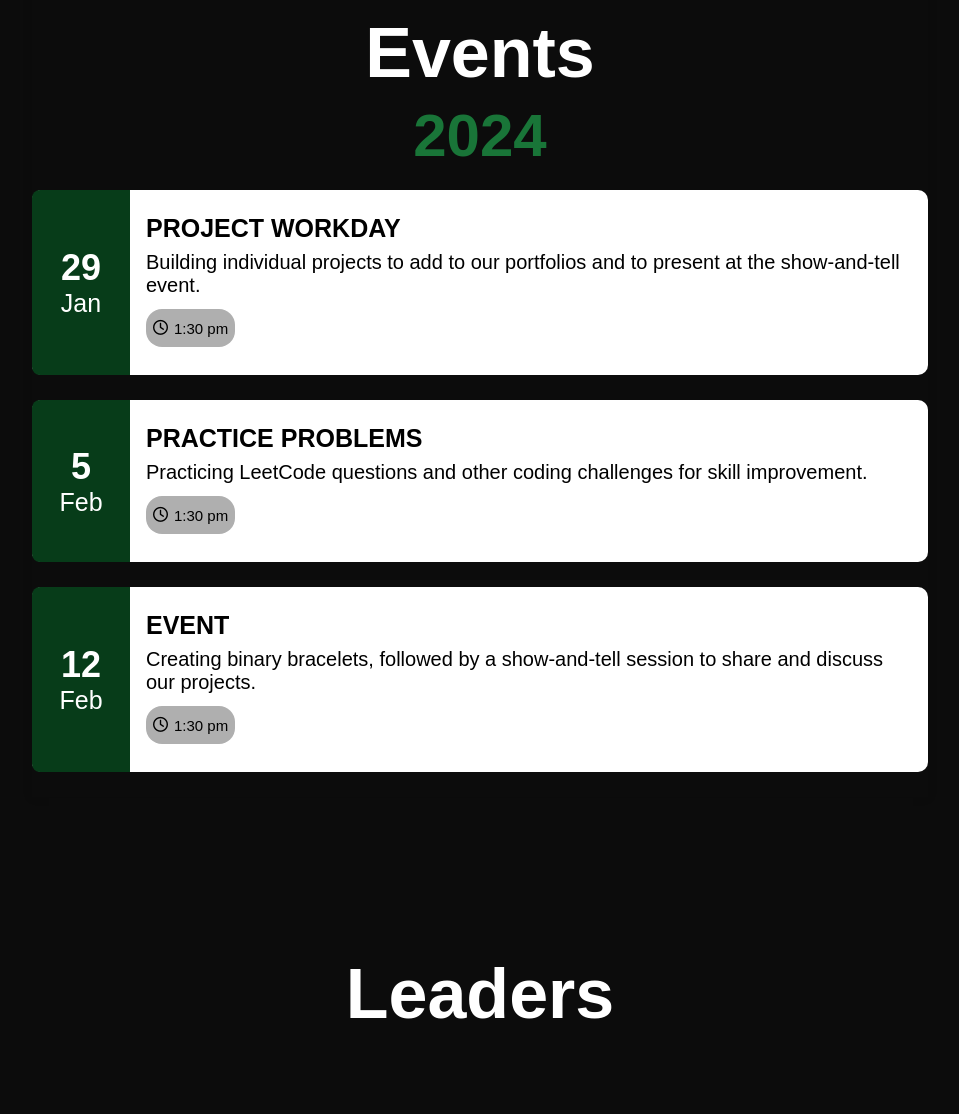
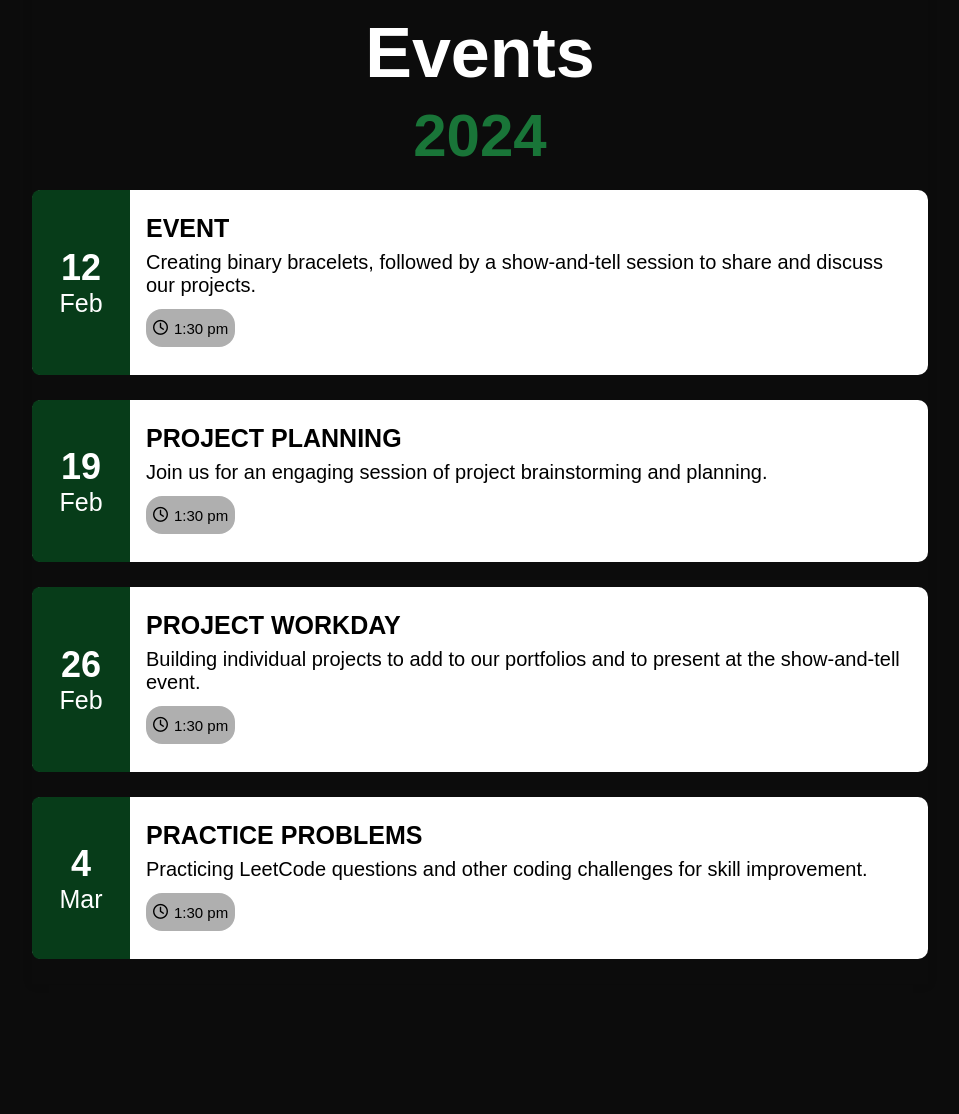
Before and after one commit to CSclubatFrisco/CsClubatFrisco.github.io, a website: page index.html in a window 1280 px wide. Shown: the part 1881-2995 px from the top of the page, without its empty margins (160-1119 px from the left). Drawn offline with nearby package versions, Linux system fonts and the light colour scheme; a web font is replaced by a local one.

Commit message:
Update index.html

```diff
--- a/index.html
+++ b/index.html
@@ -124,32 +124,54 @@
         <h3 class="evtitle">Events</h3>
         <h3 class="year">2024</h3>
 
-         <!--<div class="event">
+        <div class="event">
             <div class="event-left">
                 <div class="event-date">
-                    <div class="date">22</div>
-                    <div class="month">Jan</div>
+                    <div class="date">12</div>
+                    <div class="month">Feb</div>
+                </div>
+            </div>
+
+            <div class="event-right">
+                <h3 class="event-title">Event</h3>
+
+                <div class="event-description">
+                    Creating binary bracelets, followed by a show-and-tell session to share and discuss our projects.
+                </div>
+
+
+                <div class="event-timing">
+                    <i class="fa-regular fa-clock"></i> 1:30 pm
+                </div>
+            </div>
+        </div>
+         <div class="event">
+            <div class="event-left">
+                <div class="event-date">
+                    <div class="date">19</div>
+                    <div class="month">Feb</div>
                 </div>
             </div>
 
            <div class="event-right">
-                <h3 class="event-title">First Meeting!</h3>
+                <h3 class="event-title">Project Planning</h3>
 
                 <div class="event-description">
-                    Join our first meeting to learn about the club, engage in a collaborative game session, and dive into project planning.
+                    Join us for an engaging session of project brainstorming and planning.
                 </div>
 
                 <div class="event-timing">
-                    <i class="fa-regular fa-clock"></i>1:00 pm
+                    <i class="fa-regular fa-clock"></i>1:30 pm
                 </div>
             </div>
-        </div>-->
+        </div>
 
-        <div class="event">
+
+	 <div class="event">
             <div class="event-left">
                 <div class="event-date">
-                    <div class="date">29</div>
-                    <div class="month">Jan</div>
+                    <div class="date">26</div>
+                    <div class="month">Feb</div>
                 </div>
             </div>
 
@@ -169,8 +191,8 @@
         <div class="event">
             <div class="event-left">
                 <div class="event-date">
-                    <div class="date">5</div>
-                    <div class="month">Feb</div>
+                    <div class="date">4</div>
+                    <div class="month">Mar</div>
                 </div>
             </div>
 
@@ -179,27 +201,6 @@
 
                 <div class="event-description">
                     Practicing LeetCode questions and other coding challenges for skill improvement.
-                </div>
-
-                <div class="event-timing">
-                    <i class="fa-regular fa-clock"></i> 1:30 pm
-                </div>
-            </div>
-        </div>
-
-        <div class="event">
-            <div class="event-left">
-                <div class="event-date">
-                    <div class="date">12</div>
-                    <div class="month">Feb</div>
-                </div>
-            </div>
-
-            <div class="event-right">
-                <h3 class="event-title">Event</h3>
-
-                <div class="event-description">
-                    Creating binary bracelets, followed by a show-and-tell session to share and discuss our projects.
                 </div>
 
                 <div class="event-timing">
```
